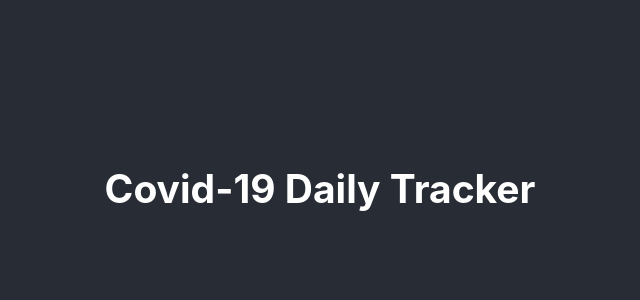
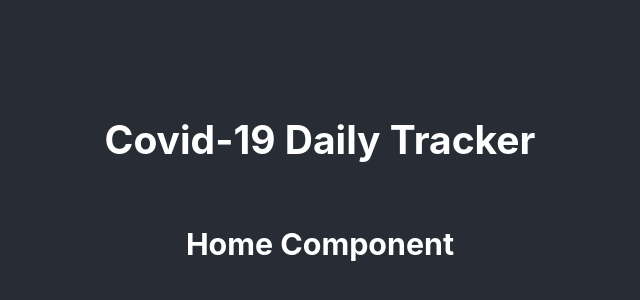
Before and after one commit to Sara-Alkhamri/covid-19, a React (Create React App) app in the folder covid-19/: page / in a window 1280 px wide. Shown: the part 212-512 px from the top of the page, without its empty margins (320-960 px from the left). Built offline with nearby package versions, Linux system fonts and the light colour scheme.

Commit message:
Imported Home into App.js

```diff
--- a/covid-19/src/App.js
+++ b/covid-19/src/App.js
@@ -1,4 +1,5 @@
 import React from 'react';
+import Home from './components/Home'
 import './App.css';
 
 function App() {
@@ -6,6 +7,7 @@ function App() {
     <div className="App">
       <header className="App-header">
        <h2>Covid-19 Daily Tracker</h2>
+       <Home />
       </header>
     </div>
   );
```
